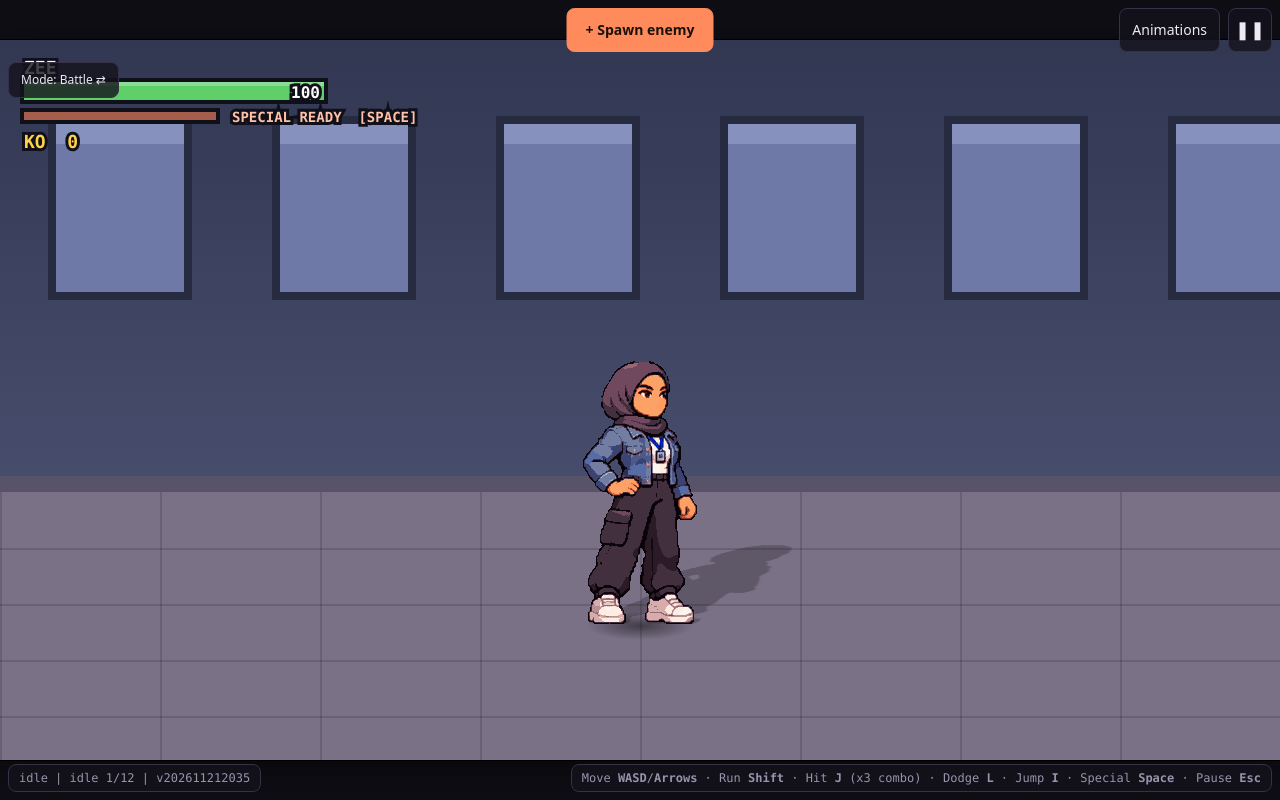
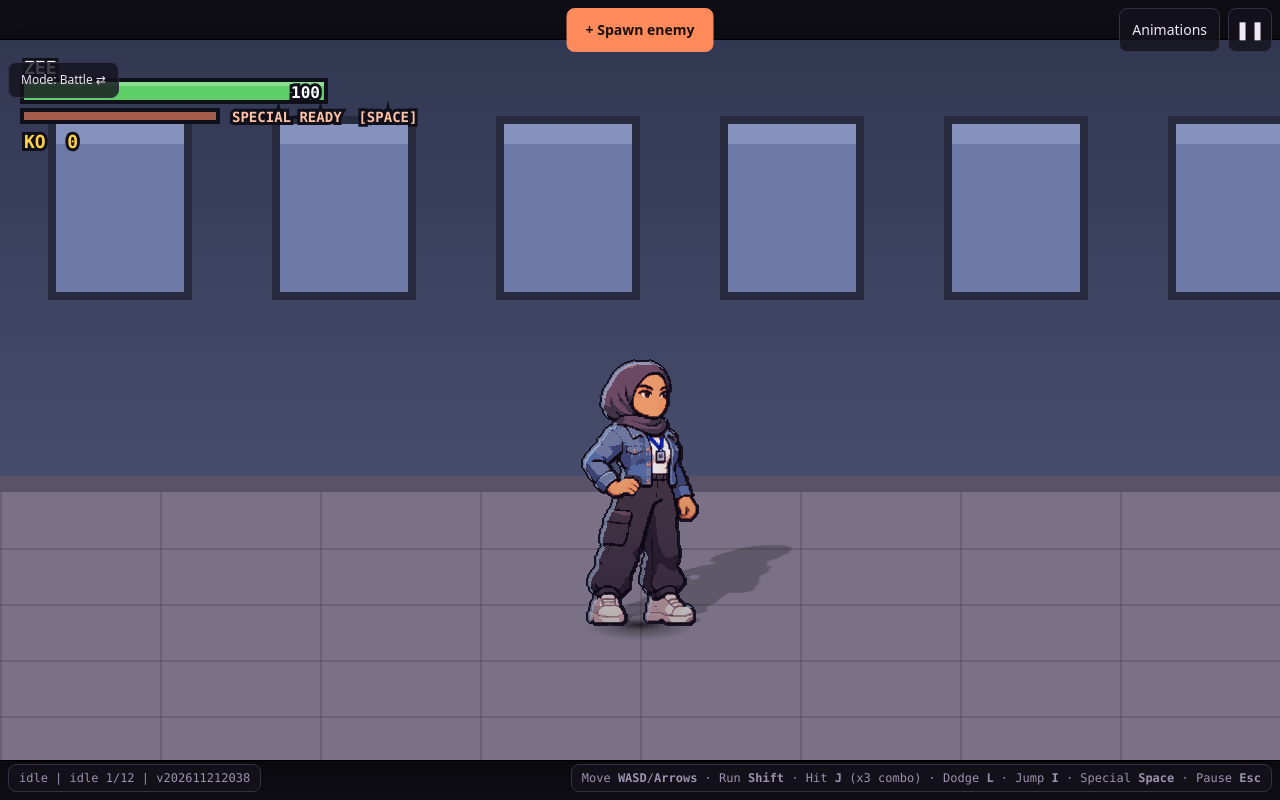
Before and after one commit to iCool299/call-terminated, a plain HTML site: page index.html in a window 1280 px wide. Drawn offline with Linux system fonts and the light colour scheme.

Commit message:
Lit render pass: outline, rim light, foot shading, scene wash, colour grade, contact shadows (V toggles)
Co-Authored-By: Claude Sonnet 5.5 <noreply@anthropic.com>

```diff
--- a/index.html
+++ b/index.html
@@ -125,6 +125,6 @@
 <div id="rotate"><div><h2>Rotate your phone</h2><p style="color:var(--mute)">This game plays in landscape.</p></div></div>
 <div id="loading">Loading Zee...</div>
 
-<script type="module" src="src/main.js?v=202611212035"></script>
+<script type="module" src="src/main.js?v=202611212038"></script>
 </body>
 </html>
--- a/src/assets.js
+++ b/src/assets.js
@@ -1,6 +1,6 @@
 // Loads a character's manifest + strips and turns them into ready-to-play animation objects.
 // To swap art, replace the PNG strips / manifest in assets/characters/<name>/ - no code changes needed.
-import { CONFIG } from './config.js?v=202611212035';
+import { CONFIG } from './config.js?v=202611212038';
 
 // Release stamp, taken from this module's own URL (?v=...): every release uses new URLs so browsers never serve stale files.
 export const VERSION = new URL(import.meta.url).searchParams.get('v') || 'dev';
@@ -100,7 +100,60 @@ export function frameAt(anim, t) {
 
 // x, y may be fractional: the canvas is rendered at display resolution so motion stays smooth.
 // Frames are stored at 2x, so they are drawn at `scale` (0.5) game units per sprite pixel with smoothing on.
+// ---------- lit rendering ("finish" pass, toggle with V) ----------
+// One light for everyone: matching dark outline, a rim of light on the side facing the windows, darker towards the feet,
+// a soft scene colour wash and a per-character colour grade so the whole cast shares one look.
+export const LOOK = {
+  on: true,
+  lightX: -1, lightY: -1,                        // light comes from the back-top-left (the windows), in world space
+  rim: 'rgb(200,222,255)', rimAlpha: 0.55, rimPx: 3,
+  outline: '#130d1a', outlinePx: 2,
+  feet: 0.26,                                    // how much darker the legs get towards the floor
+  wash: 'rgba(60,70,130,0.10)',                  // scene colour wash (per level later)
+  grade: { zee: '', default: 'saturate(0.9) contrast(1.04)' },   // enemies brought to Zee's saturation
+};
+let S1, S2;
+function scratch(w, h) {
+  if (!S1 || S1.width < w || S1.height < h) {
+    for (const k of [0, 1]) { const c = document.createElement('canvas'); c.width = w; c.height = h; if (k) S2 = c; else S1 = c; }
+  }
+  const a = S1.getContext('2d'), b = S2.getContext('2d');
+  a.setTransform(1, 0, 0, 1, 0, 0); b.setTransform(1, 0, 0, 1, 0, 0);
+  a.globalCompositeOperation = b.globalCompositeOperation = 'source-over'; a.globalAlpha = b.globalAlpha = 1; a.filter = b.filter = 'none';
+  a.clearRect(0, 0, w, h); b.clearRect(0, 0, w, h);
+  return [a, b];
+}
+// builds the finished frame in S1 (cell-sized, unflipped). face decides which side the world light hits.
+function litFrame(character, anim, frame, face) {
+  const { cw, ch } = character, L = LOOK, [sx, sy] = srcOf(anim, frame, cw, ch), p = L.outlinePx;
+  const W = cw + 2 * p, H = ch + 2 * p;
+  const [a, b] = scratch(W, H);
+  // B = dark silhouette (for the outline)
+  b.drawImage(anim.img, sx, sy, cw, ch, p, p, cw, ch);
+  b.globalCompositeOperation = 'source-in'; b.fillStyle = L.outline; b.fillRect(0, 0, W, H);
+  // A = outline (silhouette stamped around), then the colour-graded sprite on top
+  for (const [dx, dy] of [[-p, 0], [p, 0], [0, -p], [0, p]]) a.drawImage(S2, dx, dy);
+  a.filter = L.grade[character.manifest.character] ?? L.grade.default;
+  a.drawImage(anim.img, sx, sy, cw, ch, p, p, cw, ch);
+  a.filter = 'none';
+  // rim light: the sprite's own edge band on the side facing the light
+  const lx = L.lightX * face, ly = L.lightY, r = L.rimPx;
+  b.globalCompositeOperation = 'source-over'; b.clearRect(0, 0, W, H);
+  b.drawImage(anim.img, sx, sy, cw, ch, p, p, cw, ch);
+  b.globalCompositeOperation = 'source-in'; b.fillStyle = L.rim; b.fillRect(0, 0, W, H);
+  b.globalCompositeOperation = 'destination-out'; b.drawImage(anim.img, sx, sy, cw, ch, p - lx * r, p - ly * r, cw, ch);
+  a.globalCompositeOperation = 'source-atop'; a.globalAlpha = L.rimAlpha; a.drawImage(S2, 0, 0); a.globalAlpha = 1;
+  // darker towards the feet + scene wash (only on the character's pixels)
+  const g = a.createLinearGradient(0, ch * 0.45, 0, ch);
+  g.addColorStop(0, 'rgba(10,6,20,0)'); g.addColorStop(1, `rgba(10,6,20,${L.feet})`);
+  a.fillStyle = g; a.fillRect(0, 0, W, H);
+  a.fillStyle = L.wash; a.fillRect(0, 0, W, H);
+  a.globalCompositeOperation = 'source-over';
+  return p;
+}
+
 export function drawAnim(ctx, character, anim, frame, x, y, face, alpha = 1, tint = 0) {
+  if (LOOK.on && alpha > 0.5) return drawLit(ctx, character, anim, frame, x, y, face, alpha, tint);
   const { cw, ch, anchor, scale } = character;
   const [sx, sy] = srcOf(anim, frame, cw, ch);
   const dw = cw * scale, dh = ch * scale, ax = anchor.x * scale, ay = anchor.y * scale;
@@ -124,3 +177,20 @@ export function drawAnim(ctx, character, anim, frame, x, y, face, alpha = 1, tin
   }
   if (alpha !== 1 || red) ctx.globalAlpha = 1;
 }
+
+function drawLit(ctx, character, anim, frame, x, y, face, alpha, tint) {
+  const { cw, ch, anchor, scale } = character;
+  const p = litFrame(character, anim, frame, face);
+  const px = character.px || 1;
+  x = Math.round(x * px) / px; y = Math.round(y * px) / px;
+  const W = cw + 2 * p, H = ch + 2 * p, ax = (anchor.x + p) * scale, ay = (anchor.y + p) * scale;
+  const pop = tint > 0.9, red = tint > 0.01 ? tinted(character, anim, frame, pop) : null, ta = pop ? 0.6 : Math.min(1, tint) * 0.5;
+  const [sx, sy] = srcOf(anim, frame, cw, ch);
+  ctx.save();
+  ctx.imageSmoothingEnabled = true; ctx.imageSmoothingQuality = 'high';
+  ctx.translate(x, y); if (face < 0) ctx.scale(-1, 1);
+  ctx.globalAlpha = alpha;
+  ctx.drawImage(S1, 0, 0, W, H, -ax, -ay, W * scale, H * scale);
+  if (red) { ctx.globalAlpha = alpha * ta; ctx.drawImage(red, 0, 0, cw, ch, -anchor.x * scale, -anchor.y * scale, cw * scale, ch * scale); }
+  ctx.restore();
+}
--- a/src/enemy.js
+++ b/src/enemy.js
@@ -1,9 +1,9 @@
 // Enemy: a fighter with a small brain. It lines up with Zee, flanks, chains combos, sidesteps her swings, punishes her recovery,
 // throws call-centre headsets, and (navy + sporty, the "heavies") grabs and throws her.
 // Art comes from assets/characters/<id>/ ; every enemy shares this one brain.
-import { CONFIG } from './config.js?v=202611212035';
-import { frameAt, drawAnim, silhouette } from './assets.js?v=202611212035';
-import { SOFT } from './zee.js?v=202611212035';
+import { CONFIG } from './config.js?v=202611212038';
+import { frameAt, drawAnim, silhouette, LOOK } from './assets.js?v=202611212038';
+import { SOFT } from './zee.js?v=202611212038';
 
 const E = CONFIG.enemy;
 const rnd = (a, b) => a + Math.random() * (b - a);
@@ -352,6 +352,7 @@ export class Enemy {
     // shadow (soft contact + cast silhouette)
     const w = lying ? 44 : 26;
     ctx.globalAlpha = 0.5 * fade; ctx.drawImage(SOFT, x - w, y - w * 0.26 + 1, w * 2, w * 0.52);
+    if (LOOK.on) ctx.drawImage(SOFT, x - w * 0.5, y - w * 0.08, w, w * 0.18);      // contact shadow: darker right under the feet
     const dw = ch.cw * ch.scale, dh = ch.ch * ch.scale;
     ctx.save(); ctx.translate(x, y); ctx.transform(1, 0, -0.5, 0.3, 0, 0); ctx.scale(this.face, 1);
     ctx.imageSmoothingEnabled = true; ctx.imageSmoothingQuality = 'high'; ctx.globalAlpha = 0.2 * fade;
--- a/src/input.js
+++ b/src/input.js
@@ -1,6 +1,6 @@
 // Unified input: keyboard on PC/laptop, floating joystick + buttons on touch devices.
 // The game only reads: input.axis (x,y in -1..1), input.run, and input.consume() (one-shot actions).
-import { CONFIG } from './config.js?v=202611212035';
+import { CONFIG } from './config.js?v=202611212038';
 
 export class Input {
   constructor(root = document) {
--- a/src/main.js
+++ b/src/main.js
@@ -1,11 +1,11 @@
 // Game shell: loads Zee, runs the loop, draws the placeholder office + HUD, wires pause / touch UI / animation viewer.
-import { CONFIG } from './config.js?v=202611212035';
-import { loadCharacter, VERSION } from './assets.js?v=202611212035';
-import { Input } from './input.js?v=202611212035';
-import { Zee } from './zee.js?v=202611212035';
-import { Game } from './game.js?v=202611212035';
-import { ENEMY_IDS } from './enemy.js?v=202611212035';
-import { unlock } from './sfx.js?v=202611212035';
+import { CONFIG } from './config.js?v=202611212038';
+import { loadCharacter, VERSION, LOOK } from './assets.js?v=202611212038';
+import { Input } from './input.js?v=202611212038';
+import { Zee } from './zee.js?v=202611212038';
+import { Game } from './game.js?v=202611212038';
+import { ENEMY_IDS } from './enemy.js?v=202611212038';
+import { unlock } from './sfx.js?v=202611212038';
 
 const { w: W, h: H } = CONFIG.view;
 const canvas = document.getElementById('game');
@@ -168,6 +168,9 @@ function setupSpawner() {
   (async () => { for (const id of ENEMY_IDS) { try { await enemyChar(id); } catch (e) { /* loaded on demand later */ } } })();
   addEventListener('pointerdown', unlock, { once: true }); addEventListener('keydown', unlock, { once: true });
   window.__spawn = (id) => enemyChar(id).then((c) => game.spawn(id, c));
+  // V: toggle the lit "finish" pass (outline, rim light, foot shading, scene wash, colour grade) to compare before / after
+  addEventListener('keydown', (e) => { if (e.key === 'v' || e.key === 'V') { LOOK.on = !LOOK.on; window.__look = LOOK.on; } });
+  window.__LOOK = LOOK;
 }
 
 // ---------- game modes: Battle (default) / Animation test ----------
--- a/src/zee.js
+++ b/src/zee.js
@@ -1,7 +1,7 @@
 // Zee: the player character. A small state machine driven by input actions.
 // Movement, combat timing, and animation selection live here; art comes from the manifest (assets.js).
-import { CONFIG } from './config.js?v=202611212035';
-import { frameAt, drawAnim, silhouette } from './assets.js?v=202611212035';
+import { CONFIG } from './config.js?v=202611212038';
+import { frameAt, drawAnim, silhouette, LOOK } from './assets.js?v=202611212038';
 
 const C = CONFIG.zee;
 const FREE = new Set(['idle', 'walk', 'run', 'makeup']);
@@ -383,6 +383,7 @@ export class Zee {
     const w = (lying ? 46 : 27) * (1 - Math.min(0.4, lift / 300));
     ctx.globalAlpha = 0.55 * fade;
     ctx.drawImage(SOFT, x - w, y - w * 0.26 + 1, w * 2, w * 0.52);
+    if (LOOK.on) ctx.drawImage(SOFT, x - w * 0.5, y - w * 0.08, w, w * 0.18);      // contact shadow: darker right under the feet
     const ch = this.character, dw = ch.cw * ch.scale, dh = ch.ch * ch.scale;
     ctx.save();
     ctx.translate(x, y); ctx.transform(1, 0, -0.5, 0.3, 0, 0); ctx.scale(this.face, 1);
```
Also changed, not shown: src/game.js (+4 -4 lines), 1 other file.
